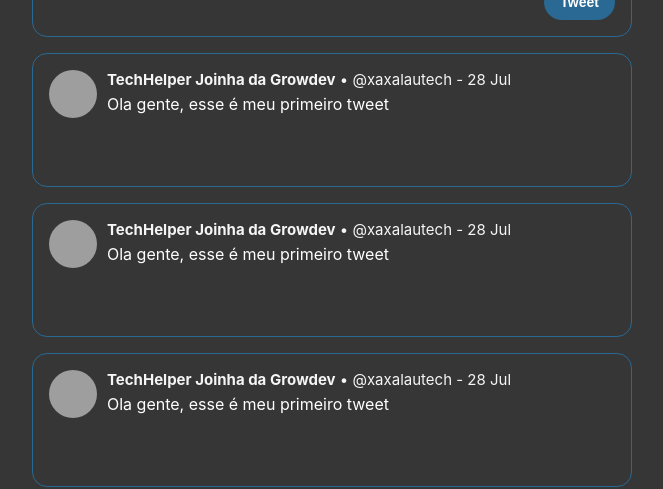
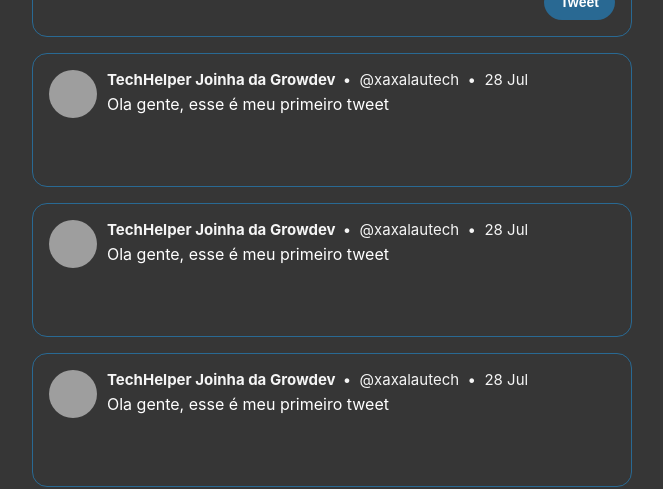
Before and after one commit to leticialealperez/twitter-react, a React (Create React App) app: page / in a window 1280 px wide. Shown: the part 153-642 px from the top of the page, without its empty margins (308-971 px from the left). Built offline with nearby package versions, Linux system fonts and the light colour scheme; grey boxes are pictures that could not be loaded.

Commit message:
change space character

```diff
--- a/src/components/Tweet/Tweet.tsx
+++ b/src/components/Tweet/Tweet.tsx
@@ -13,14 +13,12 @@ const Tweet: React.FC = () => {
         <div className="tweet-body">
           <div>
             <p className="tweet-title">
-              TechHelper Joinha da Growdev
+              TechHelper Joinha da Growdev &nbsp;
               <span>
-                {'\t•\t'}
-                @xaxalautech
+                 •&nbsp; @xaxalautech &nbsp;
               </span>
               <span>
-                {'\t-\t'}
-                28 Jul
+                •&nbsp; 28 Jul
               </span>
             </p>
             <p className="text-tweet">Ola gente, esse é meu primeiro tweet</p>
```
